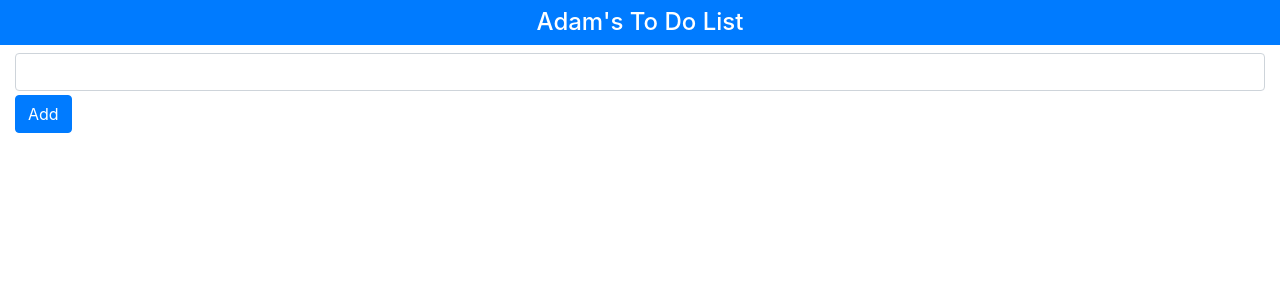
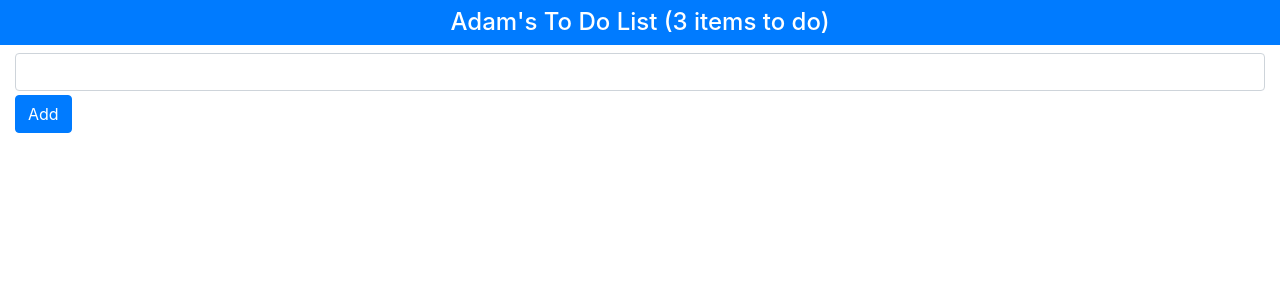
Before and after one commit to Budya/todo, a React (Create React App) app: page / in a window 1280 px wide. Shown: the top 300 px of the page. Built offline with nearby package versions, Linux system fonts and the light colour scheme.

Commit message:
1.5 add display items to do

```diff
--- a/src/App.js
+++ b/src/App.js
@@ -35,6 +35,7 @@ export default class App extends Component {
     <div>
       <h4 className = "bg-primary text-white text-center p-2" >
         {this.state.userName}'s To Do List
+        ({this.state.todoItems.filter(t => !t.done).length} items to do)
       </h4>
       <div className="container-fluid">
         <div className="my-1">
```
